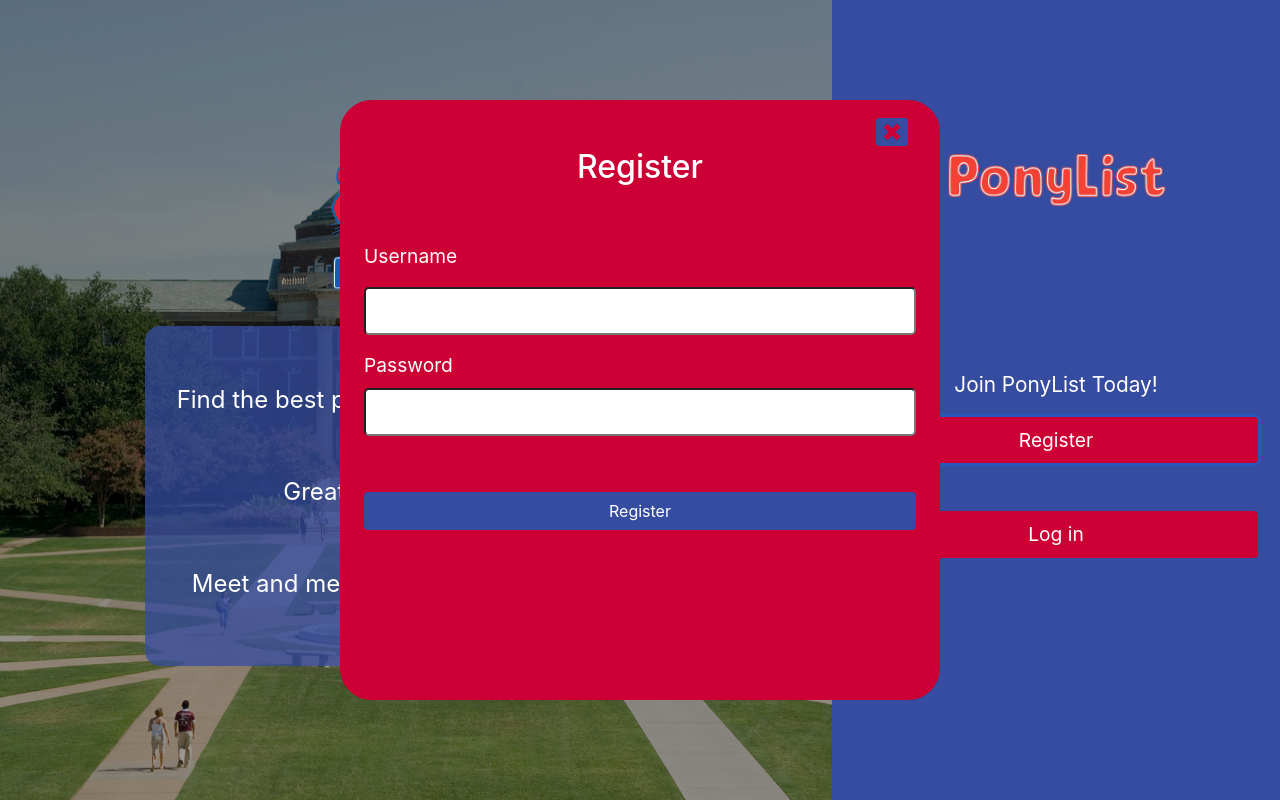
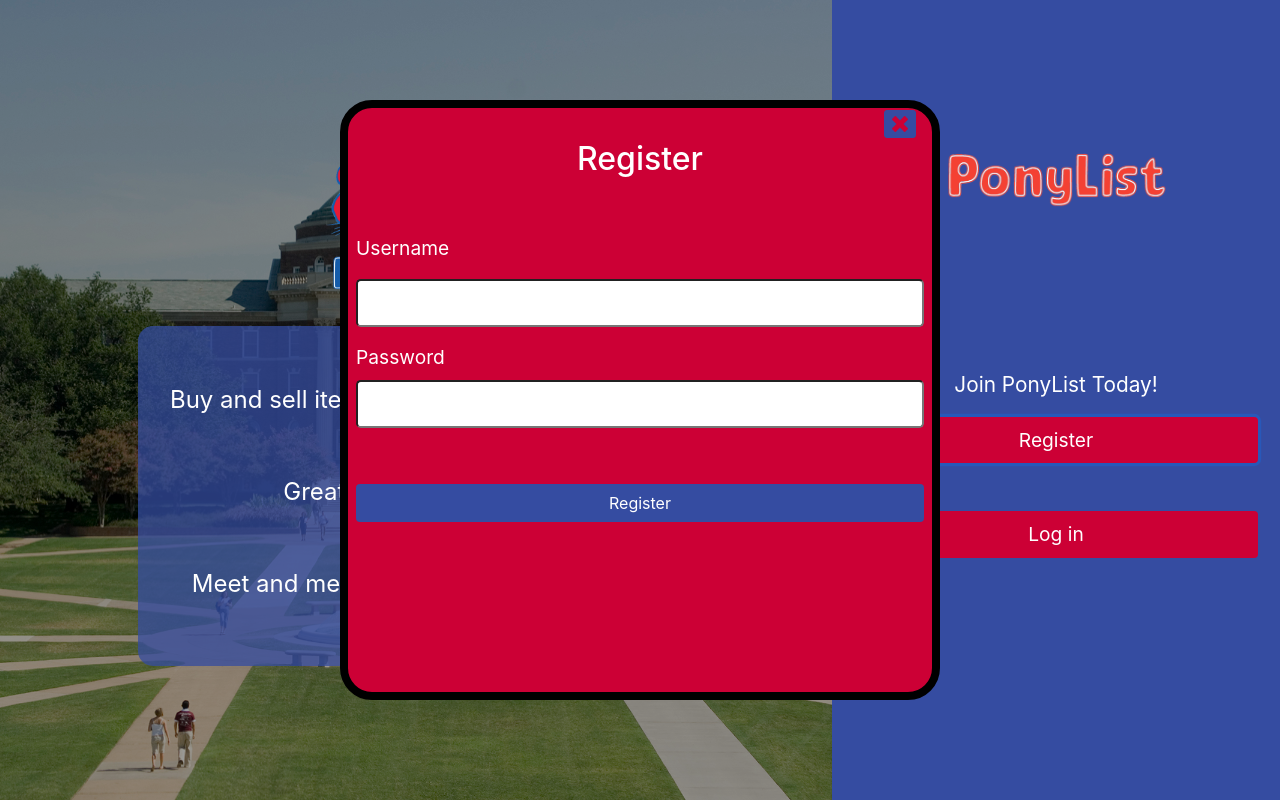
Before and after one commit to pattisonb/DB_GUI_Fall2020, a React (Create React App) app in the folder client/: page / in a window 1280 px wide. Both pictures are taken after a click on the button "Register". Built offline with nearby package versions, Linux system fonts and the light colour scheme.

Commit message:
Fix styling

```diff
--- a/client/src/components/Landing.jsx
+++ b/client/src/components/Landing.jsx
@@ -22,7 +22,7 @@
                         <ul>
                             <li>
                                 <i className='fas fa-search text-smu-red'></i>
-                                Find the best products/services near SMU
+                                Buy and sell items with other SMU students
                             </li>
                             <li>
                                 <i className='fas fa-user-check text-smu-red'></i>
--- a/client/src/components/Register.css
+++ b/client/src/components/Register.css
@@ -8,7 +8,7 @@
     margin-left: -150px; /* Negative half of width. */
 
     background: var(--smu-red);
-    border: 1rem solid var(--smu-red);
+    border: 0.5rem solid #000;
     border-radius: 2rem;
     z-index: 3;
     animation-name: appear;
```
